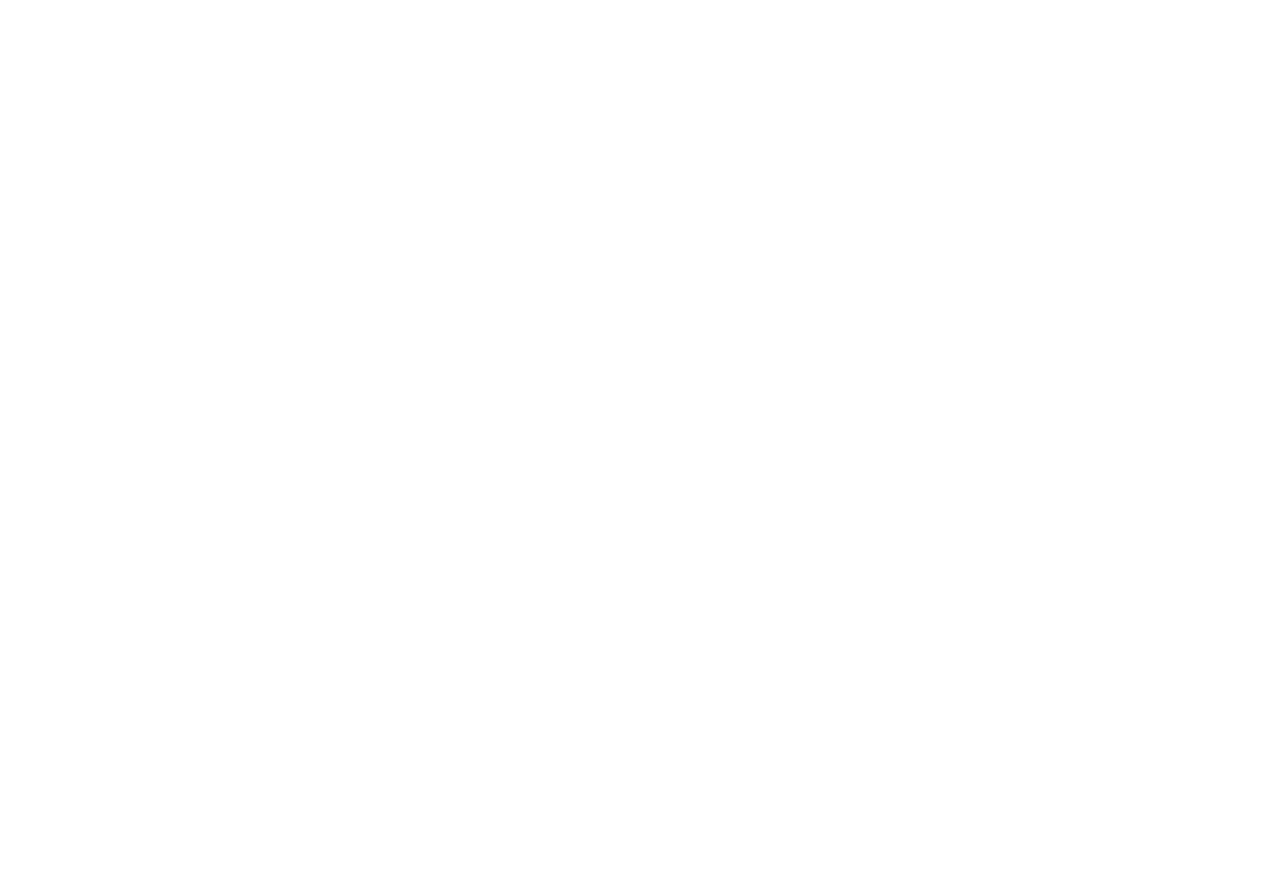
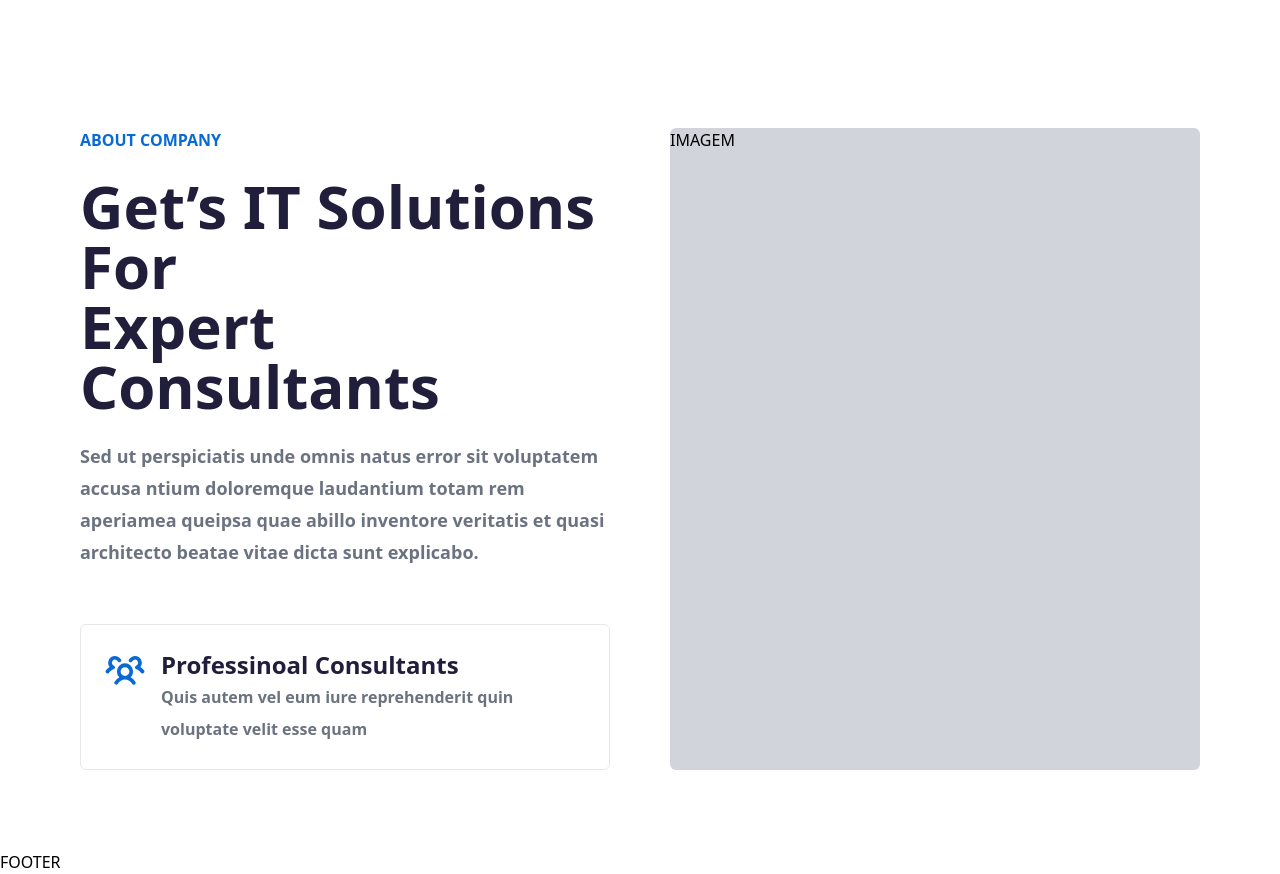
Before and after one commit to jul1ana/travel_nextjs, a Next.js app: page / in a window 1280 px wide. Shown: the part 1420-2294 px from the top of the page. Before the commit the page ends 1340 px from the top, so only its background shows below. Built offline with nearby package versions, Linux system fonts and the light colour scheme.

Commit message:
feat: add section About

```diff
--- a/src/app/page.tsx
+++ b/src/app/page.tsx
@@ -1,11 +1,13 @@
+import { About } from "@/components/About";
 import { Business } from "@/components/Business";
 import { Hero } from "@/components/Hero";
 
 export default function Home() {
   return (
-    <main className="space-y-10 my-20">
+    <main className="space-y-44 my-20">
       <Hero />
       <Business />
+      <About />
     </main>
   );
 }
--- /dev/null
+++ b/src/components/About.tsx
@@ -0,0 +1,32 @@
+import Image from "next/image";
+import { PiUsersThreeBold } from "react-icons/pi";
+
+export function About() {
+  return (
+    <section className="mx-auto max-w-[1440px] space-y-6 px-6 lg:px-20 3xl:px-0">
+      <div className="flex flex-col-reverse gap-10 lg:flex-row lg:w-full lg:space-x-5">
+        {/* CONTENT */}
+        <div className="space-y-8 lg:w-1/2 lg:space-y-14">
+          <div className="space-y-6">
+            <p className="uppercase text-base text-[#086ad7] font-semibold">About Company</p>
+            <h1 className="text-4xl font-bold text-[#211E3B] lg:text-6xl">Get’s IT Solutions For <br /> Expert Consultants</h1>
+            <p className="text-lg font-semibold text-gray-500 leading-8">Sed ut perspiciatis unde omnis natus error sit voluptatem accusa ntium doloremque laudantium totam rem aperiamea queipsa quae abillo inventore veritatis et quasi architecto beatae vitae dicta sunt explicabo.</p>
+          </div>
+
+          <div className="inline-flex gap-4 border border-gray-200 hover:border-blue-600 p-6 rounded-md">
+            <div>
+              <PiUsersThreeBold size={40} color="#086ad7" />
+            </div>
+            <div className="font-semibold">
+              <h3 className="text-2xl text-[#211E3B]">Professinoal Consultants</h3>
+              <p className="text-base text-gray-500 leading-8">Quis autem vel eum iure reprehenderit quin voluptate velit esse quam</p>
+            </div>
+          </div>
+        </div>
+
+        {/* IMAGE */}
+        <div className="bg-gray-300 px-6 py-40 rounded-md lg:px-0 lg:py-0 lg:w-1/2"> IMAGEM </div>
+      </div>
+    </section>
+  )
+}
```
